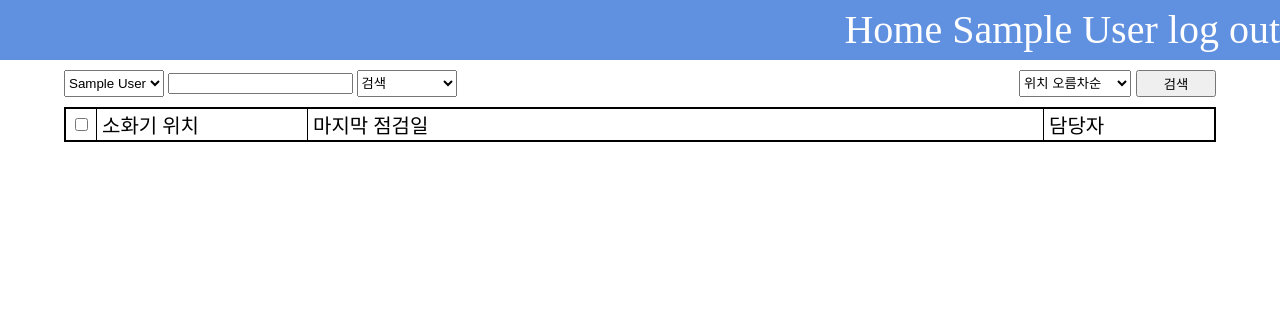
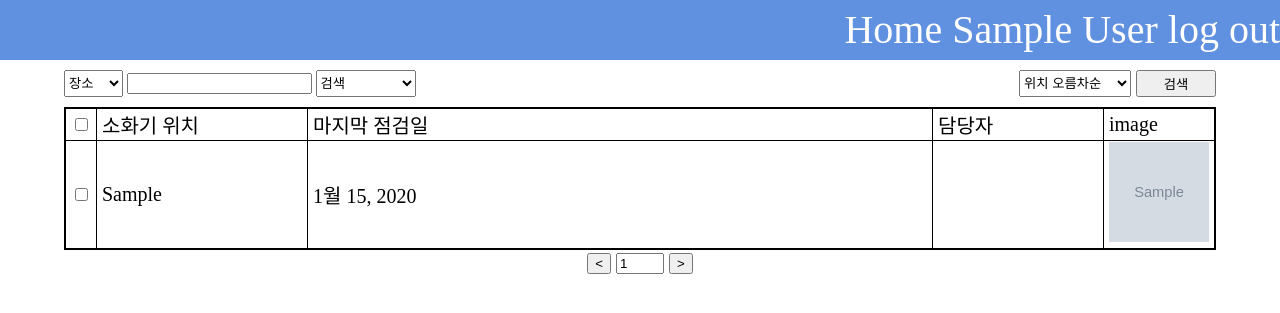
Before and after one commit to simkyuwon/Django, a Django app: page /list/ in a window 1280 px wide. Shown: the top 313 px of the page. Run offline with Django 3.2, Linux system fonts and the light colour scheme; a user stored in the database is signed in; tables that the repository leaves empty hold one stand-in row (values such as "Sample post"); grey boxes marked "Sample" are stand-in pictures; some libraries are stand-ins or nearby versions.

Commit message:
modify search function

```diff
--- a/myHome/models.py
+++ b/myHome/models.py
@@ -1,6 +1,13 @@
 from django.db import models
 from django.contrib.auth.models import AbstractBaseUser, BaseUserManager
+import os, uuid
 # Create your models here.
+def path_and_rename(instance, filename):
+	upload_to = 'image'
+	ext = filename.split('.')[-1]
+	filename = '{}.{}'.format(uuid.uuid4(), ext)
+	return os.path.join(upload_to, filename)
+
 class UserManager(BaseUserManager):
 	use_in_migrations = True
 
@@ -29,7 +36,7 @@ class UserManager(BaseUserManager):
 
 class User(AbstractBaseUser):
 	serviceNumber = models.CharField(max_length=15, primary_key=True)
-	name = models.CharField(max_length=20)
+	name = models.CharField(max_length=5)
 	is_active = models.BooleanField(default=True)
 	is_admin = models.BooleanField(default=False)
 	is_superuser = models.BooleanField(default=False)
@@ -56,6 +63,7 @@ class FireExtinguisherList(models.Model):
 	place = models.CharField(max_length=20)
 	lastInspectionDate = models.DateField()
 	mainInspector = models.ForeignKey(User, on_delete=models.SET_NULL, null=True)
+	image = models.ImageField(upload_to=path_and_rename, blank=True)
 
 	def __str__(self):
 		return self.place
--- a/myHome/templates/list.html
+++ b/myHome/templates/list.html
@@ -15,6 +15,20 @@
 				$('input[name=fireextinguisher]').prop('checked',false);
 			}
 		});
+
+		$("#up").click(function(){
+			if($("#pgnum").val () != {{maxPageNumber}}){
+				$("#pgnum").val(parseInt($("#pgnum").val())+1);
+				$("form").submit();
+			}
+		});
+
+		$("#down").click(function(){
+			if($("#pgnum").val() != 1){
+				$("#pgnum").val(parseInt($("#pgnum").val())-1);
+				$("form").submit();
+			}
+		});
 	});
 </script>
 <div class="top-menu">
@@ -22,15 +36,9 @@
 </div>
 <form>
 	<div class="search">
-		<select name="serviceNumber" class="select-box">
-			<option value="all">All</option>
-			{% for User in userList %}
-				<option value="{{ User.serviceNumber }}"
-				{% if User.serviceNumber == serviceNumber %}
-					selected="selected"
-				{% endif %}>
-				{{User.name}}</option>
-			{% endfor %}
+		<select name="searchtype" class="select-box">
+			<option value="place">장소</option>
+			<option value="mainInspector">담당자</option>
 		</select>
 		<input type="text" name="search" value={{search}}>
 		{% if user.is_admin %}
@@ -56,7 +64,7 @@
 		<tr>
 		{% if user.is_admin %}
 			<td style="width:1em"><input type="checkbox" id="ck-all"></td>
-		{% endif %}<td style="width:10em">소화기 위치</td><td>마지막 점검일</td><td style="width:8em">담당자</td></tr>
+		{% endif %}<td style="width:10em">소화기 위치</td><td>마지막 점검일</td><td style="width:8em">담당자</td><td style="width:5em">image</td></tr>
 		{% for fireExtinguisher in fireExtinguisherList %}
 		<tr>
 		{% if user.is_admin %}
@@ -67,9 +75,24 @@
 			{% endif %}
 			<td>{{fireExtinguisher.lastInspectionDate}}</td>
 			<td>{{fireExtinguisher.mainInspector}}</td>
+			<td>
+			{% if fireExtinguisher.image %}
+				<img style="width:5em; height:5em"src="{{fireExtinguisher.image.url}}" alt="not found">
+			{% endif %}
+			</td>
 		</tr>
 	{% endfor %}
 	</table>
+	<div style="width:100%; text-align:center">
+	<input id="down" type="button" value="<">
+	<input type="text" name="pagenumber" id="pgnum" style="width:3em" value=
+	{% if pageNumber %}
+		{{pageNumber}}
+	{% else %}
+		1
+	{% endif %}>
+	<input id="up" type="button" value=">">
+	</div>
 </form>
 </div>
 {% endblock content %}
--- a/myHome/views.py
+++ b/myHome/views.py
@@ -19,10 +19,14 @@ def list(request, *args, **kwargs):
 	if request.user.is_authenticated :
 		user = request.user
 		userList = User.objects.all()
-		getServiceNumber = request.GET.get('serviceNumber','')
+		getSearchType = request.GET.get('searchtype','')
 		getSearch = request.GET.get('search','')
 		getMode = request.GET.get('mode','')
 		getFireExtinguisher = request.GET.getlist('fireextinguisher','')
+		if request.GET.get('pagenumber',''):
+			pageNumber = request.GET['pagenumber']
+		else:
+			pageNumber = 1
 		if getMode == 'add':
 			return addfireextinguisher(request)
 		elif getMode == 'delete':
@@ -30,22 +34,27 @@ def list(request, *args, **kwargs):
 			fireExtinguisherList.delete()
 		if getMode != 'delete' and getFireExtinguisher != '':
 			fireExtinguisherList = FireExtinguisherList.objects.filter(id__in = getFireExtinguisher)
-		elif getServiceNumber == 'all' :
-			fireExtinguisherList = FireExtinguisherList.objects.all()
-		elif getServiceNumber == '' :
-			fireExtinguisherList = FireExtinguisherList.objects.filter(mainInspector = user.serviceNumber)
 		else :
-			fireExtinguisherList = FireExtinguisherList.objects.filter(mainInspector = getServiceNumber)
-		if getFireExtinguisher != '' and getSearch :
-			fireExtinguisherList = fireExtinguisherList.filter(Q(place__icontains=getSearch)|Q(mainInspector__name__icontains=getSearch))
-		if request.GET.get('sort','') == '' :
-			fireExtinguisherList = fireExtinguisherList.order_by('place')
-		else :
-			fireExtinguisherList = fireExtinguisherList.order_by(request.GET.get('sort'))
-		if getServiceNumber == '' :
-			context = {"fireExtinguisherList" : fireExtinguisherList, "userList" : userList, "serviceNumber" : user.serviceNumber, "search" : getSearch}
-		else :
-			context = {"fireExtinguisherList" : fireExtinguisherList, "userList" : userList, "serviceNumber" : getServiceNumber, "search" : getSearch}
+			if getSearchType == "place":
+				fireExtinguisherList = FireExtinguisherList.objects.filter(place__icontains = getSearch)
+			elif getSearchType == "mainInspector":
+				fireExtinguisherList = FireExtinguisherList.objects.filter(mainInspector__name__icontains = getSearch)
+			else :
+				fireExtinguisherList = FireExtinguisherList.objects.all()
+		if request.GET.get('sort',''):
+			fireExtinguisherList = fireExtinguisherList.order_by(request.GET['sort'])
+		pageSize = 20
+		maxPageNumber = int(fireExtinguisherList.count()/pageSize)
+		if fireExtinguisherList.count()%pageSize:
+			maxPageNumber = maxPageNumber + 1;
+		if int(pageNumber) > maxPageNumber:
+			pageNumber = maxPageNumber
+		minIdx = (int(pageNumber)-1)*pageSize
+		maxIdx = minIdx + pageSize
+		if maxIdx > fireExtinguisherList.count():
+			maxIdx = fireExtinguisherList.count()
+		fireExtinguisherList = fireExtinguisherList[minIdx:maxIdx]
+		context = {"fireExtinguisherList" : fireExtinguisherList, "userList" : userList, "search" : getSearch, "pageNumber" : pageNumber, "maxPageNumber":maxPageNumber}
 		if getMode == 'qr':
 			return render(request, "qrlist.html", context)
 		return render(request, "list.html", context)
@@ -61,7 +70,7 @@ def addfireextinguisher(request, *args, **kwargs):
 					context = {"user" : request.user, "userList" : userList, "error" : "등록된 장소입니다."}
 					return render(request, "addfireextinguisher.html", context)
 				else :
-					newData = FireExtinguisherList(place = request.POST['place'], lastInspectionDate = request.POST['lastinspectiondate'], mainInspector = User.objects.get(serviceNumber = request.POST['maininspector']))
+					newData = FireExtinguisherList(place = request.POST['place'], lastInspectionDate = request.POST['lastinspectiondate'], mainInspector = User.objects.get(serviceNumber = request.POST['maininspector']), image = request.FILES.get('img',''))
 					newData.save()
 					return index(request)
 			else:
@@ -88,24 +97,35 @@ def inspectionlist(request, *args, **kwargs):
 	if request.user.is_authenticated :
 		user = request.user
 		userList = User.objects.all()
-		getServiceNumber = request.GET.get('serviceNumber','')
+		getSearchType = request.GET.get('searchtype','')
 		getSearch = request.GET.get('search','')
 		getInspectionDate = request.GET.getlist('inspectiondate','')
+		if request.GET.get('pagenumber',''):
+			pageNumber = request.GET['pagenumber']
+		else:
+			pageNumber = 1
 		if request.GET.get('delete','') != '' and getInspectionDate is not None:
 			inspectionDateList = InspectionDateList.objects.filter(id__in = getInspectionDate)
 			inspectionDateList.delete()
-		if getServiceNumber == 'all' :
-			inspectionDateList = InspectionDateList.objects.all().order_by("-inspectionDate")
-		elif getServiceNumber == '' :
-			inspectionDateList = InspectionDateList.objects.filter(inspector = user).order_by("-inspectionDate")
-		else :
-			inspectionDateList = InspectionDateList.objects.filter(inspector = getServiceNumber).order_by("-inspectionDate")
-		if getSearch :
-			inspectionDateList = inspectionDateList.filter(Q(fireExtinguisher__place__icontains = getSearch)|Q(inspector__name__icontains = getSearch))
-		if getServiceNumber == '' :
-			context = {"inspectionDateList" : inspectionDateList, "userList" : userList, "serviceNumber" : user.serviceNumber}
-		else :
-			context = {"inspectionDateList" : inspectionDateList, "userList" : userList, "serviceNumber" : getServiceNumber}
+		inspectionDateList = InspectionDateList.objects.all().order_by("-inspectionDate")
+		if request.GET.get('start',''):
+			inspectionDateList = inspectionDateList.filter(inspectionDate__date__range=(request.GET['start'],request.GET['end']))
+		if getSearchType == 'place' :
+			inspectionDateList = inspectionDateList.filter(fireExtinguisher__place__icontains = getSearch)
+		elif getSearchType == 'mainInspector':
+			inspectionDateList = inspectionDateList.filter(inspector__name__icontains = getSearch)
+		pageSize = 20
+		maxPageNumber = int(inspectionDateList.count()/pageSize)
+		if inspectionDateList.count()%pageSize:
+			maxPageNumber = maxPageNumber + 1
+		if int(pageNumber) > maxPageNumber:
+			pageNumber = maxPageNumber
+		minIdx = (int(pageNumber)-1)*pageSize
+		maxIdx = minIdx + pageSize
+		if maxIdx > inspectionDateList.count():
+			maxIdx = inspectionDateList.count()
+		inspectionDateList = inspectionDateList[minIdx:maxIdx]
+		context = {"inspectionDateList" : inspectionDateList, "userList" : userList, "search" : getSearch, "pageNumber" : pageNumber, "maxPageNumber" : maxPageNumber}
 		return render(request, "inspectionlist.html", context)
 	else :
 		return redirect("/index")
@@ -215,12 +235,6 @@ def qrapi(request):
 		if 'qrimg' not in request.FILES:
 			return render(request,'qrreader.html', {'error':'파일 없음'})
 		files = {'file':request.FILES['qrimg']}
-		img_file = BytesIO(files['file'].read())
-		img = Image.open(img_file)
-		resize_img = img.resize((int(img.size[0] * 0.5), int(img.size[1] * 0.5)))
-		buf = BytesIO()
-		resize_img.save(buf, format='PNG')
-		files = {'file':buf.getvalue()}
 		response = requests.post("http://api.qrserver.com/v1/read-qr-code/", data = {"MAX_FILE_SIZE" : "1048576"},  files = files)
 		responseJson = response.json()
 		if responseJson[0]['symbol'][0]['error'] == "could not find/read QR Code":
--- a/myWeb/settings.py
+++ b/myWeb/settings.py
@@ -125,6 +125,10 @@ STATICFILES_DIRS = (
         os.path.join(BASE_DIR, 'static'),
 )
 
+MEDIA_URL = '/media/'
+
+MEDIA_ROOT = os.path.join(BASE_DIR, 'media')
+
 AUTH_USER_MODEL = 'myHome.User'
 
 AUTHENTICATION_BACKENDS = (
--- a/myWeb/urls.py
+++ b/myWeb/urls.py
@@ -15,6 +15,8 @@ Including another URLconf
 """
 from django.contrib import admin
 from django.urls import path
+from django.conf import settings
+from django.conf.urls.static import static
 from myHome import views
 
 urlpatterns = [
@@ -33,3 +35,5 @@ urlpatterns = [
 	path('qrreader/',views.qrreader, name='qrreader'),
 	path('qrapi/',views.qrapi, name='qrapi'),
 ]
+
+urlpatterns += static('/media/', document_root=settings.MEDIA_ROOT)
```
Also changed, not shown: myHome/templates/addfireextinguisher.html (+30 -3 lines), myHome/templates/inspectionlist.html (+31 -9 lines), myHome/migrations/0003_auto_20200129_1504.py (added).
